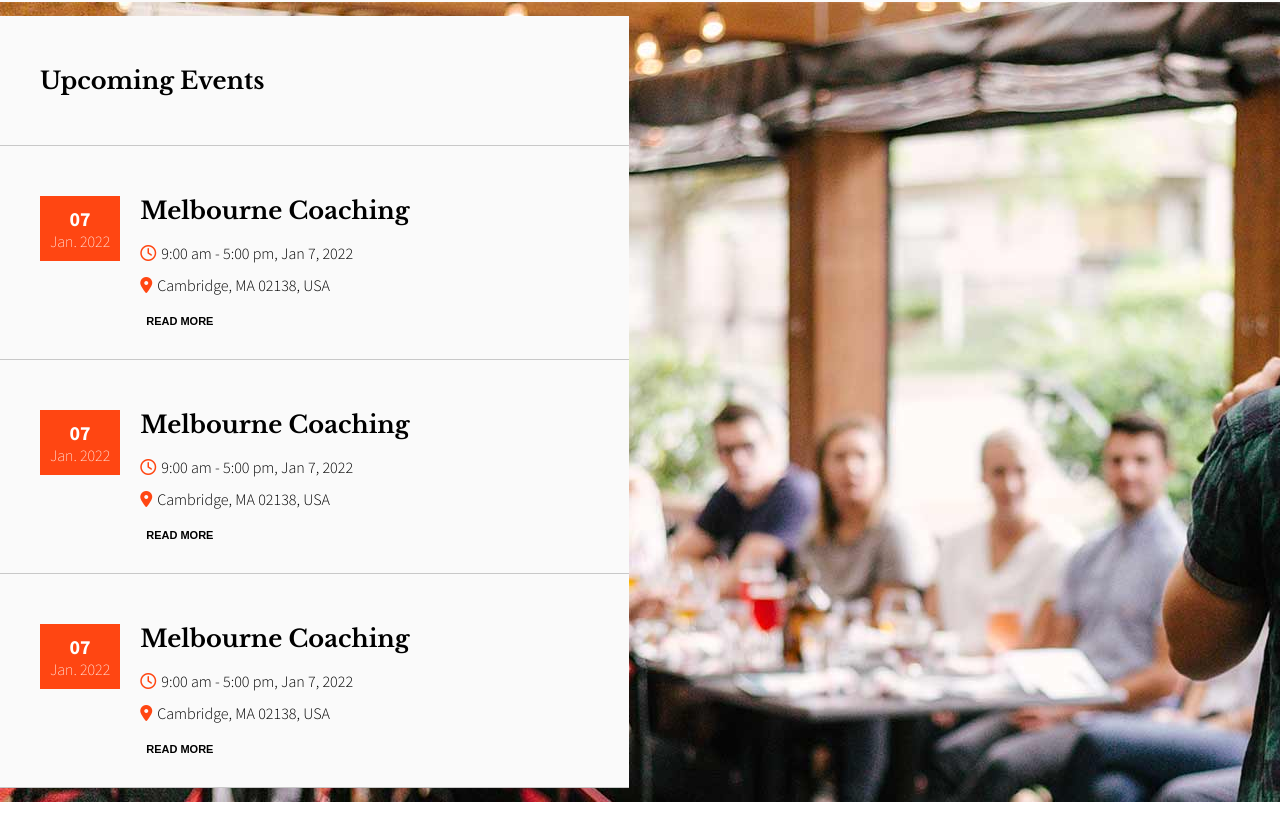
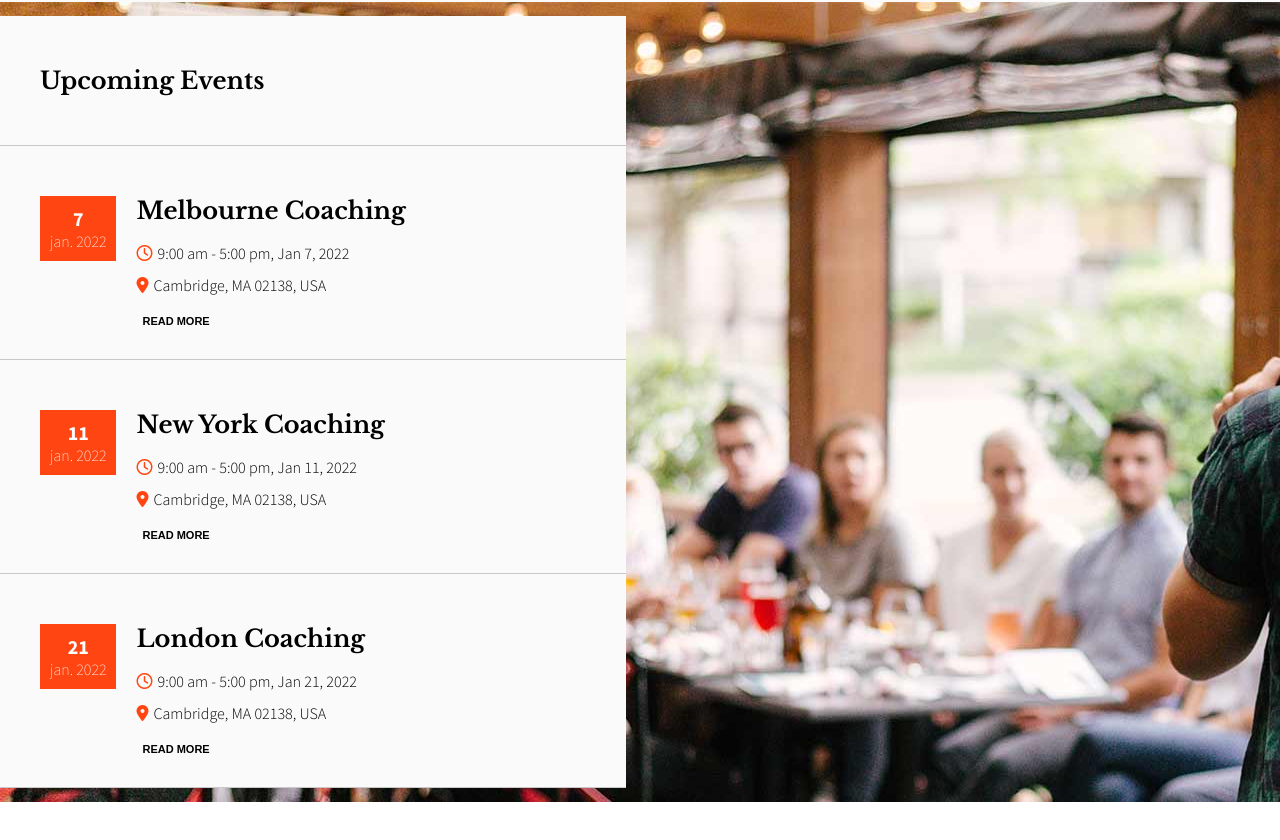
Before and after one commit to ArrobbioUmberto/proj-html-vuejs, a Vue app: page / in a window 1280 px wide. Shown: the part 2269-3109 px from the top of the page. Built offline with nearby package versions, Linux system fonts and the light colour scheme; grey boxes are pictures that could not be loaded.

Commit message:
FEAT v-for components and data

```diff
--- a/src/components/Upcoming.vue
+++ b/src/components/Upcoming.vue
@@ -1,6 +1,35 @@
 <script>
 export default {
-
+    data() {
+        return {
+            Listevents: [
+                {
+                    day: '7',
+                    month: 'jan. 2022',
+                    title: 'melbourne coaching',
+                    time_event: '9:00 am - 5:00 pm, Jan 7, 2022',
+                    place: 'Cambridge, MA 02138, USA',
+                    btn: 'read more'
+                },
+                {
+                    day: '11',
+                    month: 'jan. 2022',
+                    title: 'new york coaching',
+                    time_event: '9:00 am - 5:00 pm, Jan 11, 2022',
+                    place: 'Cambridge, MA 02138, USA',
+                    btn: 'read more'
+                },
+                {
+                    day: '21',
+                    month: 'jan. 2022',
+                    title: 'london coaching',
+                    time_event: '9:00 am - 5:00 pm, Jan 21, 2022',
+                    place: 'Cambridge, MA 02138, USA',
+                    btn: 'read more'
+                },
+            ]
+        }
+    }
 }
 </script>
 <template>
@@ -10,58 +39,22 @@ export default {
                 <li>
                     <h1 class="row-title">upcoming events</h1>
                 </li>
-                <li class="text">
+                <li v-for="el in Listevents" class="text">
                     <div class="date">
-                        <p class="day"> 07</p>
-                        <p class="month">Jan. 2022</p>
+                        <p class="day"> {{ el.day }}</p>
+                        <p class="month">{{ el.month }}</p>
                     </div>
                     <div class="event">
-                        <h2 class="title">melbourne coaching</h2>
+                        <h2 class="title">{{ el.title }}</h2>
                         <p class="hours">
                             <i class="fa-regular fa-clock"></i>
-                            <span>9:00 am - 5:00 pm, Jan 7, 2022</span>
+                            <span>{{ el.time_event }}</span>
                         </p>
                         <p class="place">
                             <i class="fa-solid fa-location-dot"></i>
-                            <span>Cambridge, MA 02138, USA</span>
+                            <span>{{ el.place }}</span>
                         </p>
-                        <button class="btn">read more</button>
-                    </div>
-                </li>
-                <li class="text">
-                    <div class="date">
-                        <p class="day"> 07</p>
-                        <p class="month">Jan. 2022</p>
-                    </div>
-                    <div class="event">
-                        <h2 class="title">melbourne coaching</h2>
-                        <p class="hours">
-                            <i class="fa-regular fa-clock"></i>
-                            <span>9:00 am - 5:00 pm, Jan 7, 2022</span>
-                        </p>
-                        <p class="place">
-                            <i class="fa-solid fa-location-dot"></i>
-                            <span>Cambridge, MA 02138, USA</span>
-                        </p>
-                        <button class="btn">read more</button>
-                    </div>
-                </li>
-                <li class="text">
-                    <div class="date">
-                        <p class="day"> 07</p>
-                        <p class="month">Jan. 2022</p>
-                    </div>
-                    <div class="event">
-                        <h2 class="title">melbourne coaching</h2>
-                        <p class="hours">
-                            <i class="fa-regular fa-clock"></i>
-                            <span>9:00 am - 5:00 pm, Jan 7, 2022</span>
-                        </p>
-                        <p class="place">
-                            <i class="fa-solid fa-location-dot"></i>
-                            <span>Cambridge, MA 02138, USA</span>
-                        </p>
-                        <button class="btn">read more</button>
+                        <button class="btn">{{ el.btn }}</button>
                     </div>
                 </li>
             </ul>
```
